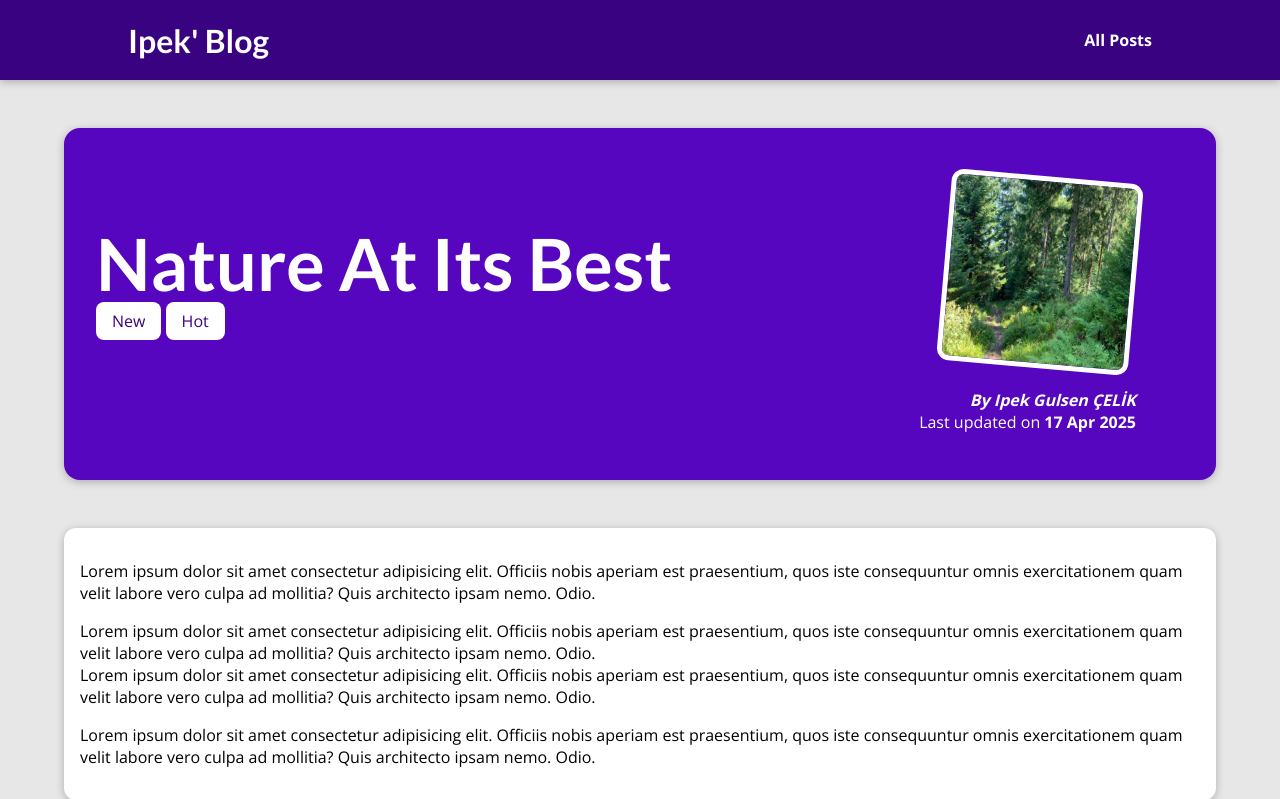
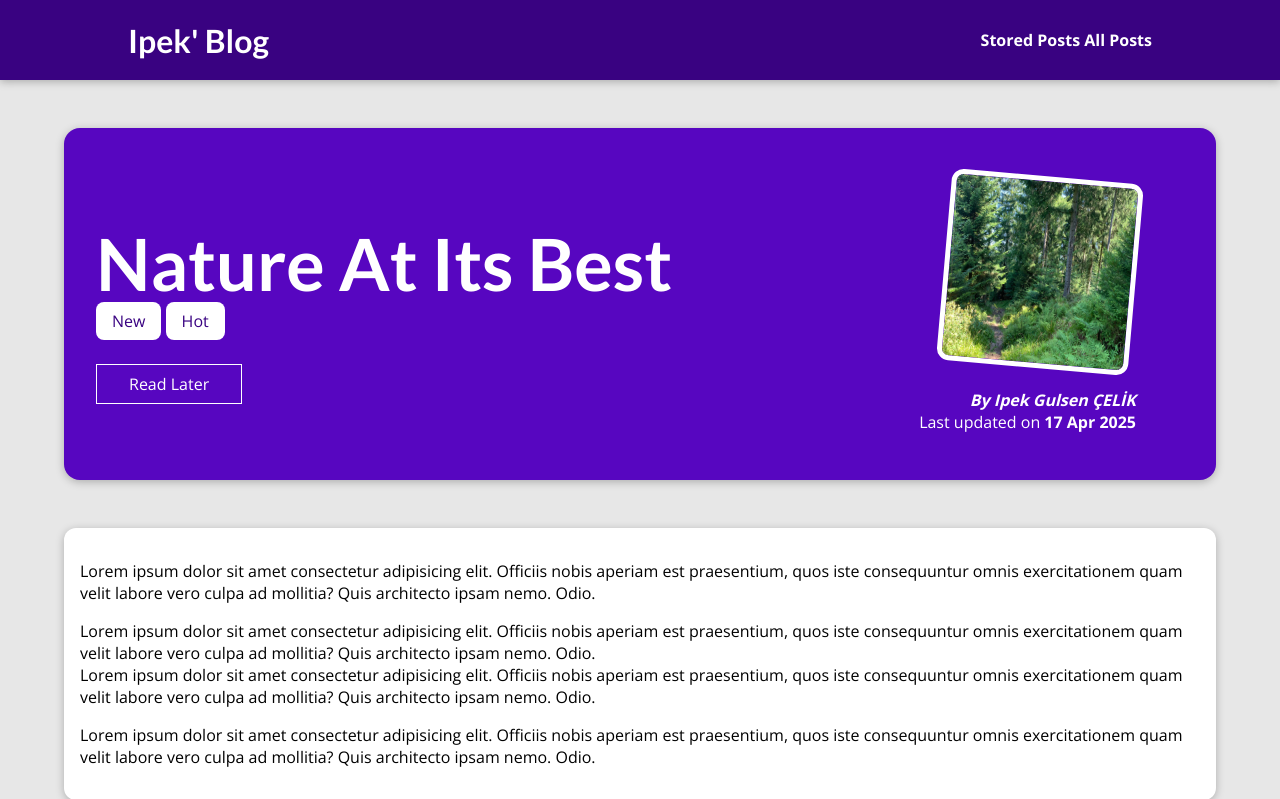
Before and after one commit to ipekgulsencelik/Django_Udemy_Course, a Django app: a page that uses my_site/templates/base.html in a window 1280 px wide. Shown: the top 799 px of the page. Run offline with Django 4.2, Linux system fonts and the light colour scheme; data comes from the database, SQL or seed files in the repository.

Commit message:
prj-blog-uploads-sessions-10-managing-read-later-via-sessions

```diff
--- a/my_site/blog/static/blog/post-detail.css
+++ b/my_site/blog/static/blog/post-detail.css
@@ -55,6 +55,25 @@ body {
 
 #summary time {
     font-weight: bold;
+}
+
+#read-later {
+    margin: 2rem 0;
+}
+
+#read-later button {
+    background-color: transparent;
+    border: 1px solid white;
+    padding: 0.5rem 2rem;
+    font: inherit;
+    color: white;
+    cursor: pointer;
+}
+
+#read-later button:hover,
+#read-later button:active {
+  background-color: white;
+  color: #390281;
 }
 
 main {
--- a/my_site/blog/templates/blog/post-detail.html
+++ b/my_site/blog/templates/blog/post-detail.html
@@ -25,6 +25,13 @@
     {% for tag in post_tags %}
       <span class="tag">{{ tag.caption }}</span>
     {% endfor %}
+  </div>
+  <div id="read-later">
+    <form action="{% url "read-later" %}" method="POST">
+      {% csrf_token %}
+      <input type="hidden" value="{{ post.id }}" name="post_id">
+      <button>Read Later</button>
+    </form>
   </div>
   <article>
     <img src="{{ post.image.url }}" alt="{{ post.title }}" />
--- a/my_site/blog/urls.py
+++ b/my_site/blog/urls.py
@@ -6,5 +6,6 @@ urlpatterns = [
     path("", views.StartingPageView.as_view(), name="starting-page"),
     path("posts", views.AllPostsView.as_view(), name="posts-page"),
     path("posts/<slug:slug>", views.SinglePostView.as_view(),
-        name="post-detail-page")  # /posts/my-first-post
+        name="post-detail-page") ,  # /posts/my-first-post
+    path("read-later", views.ReadLaterView.as_view(), name="read-later")
 ]
--- a/my_site/blog/views.py
+++ b/my_site/blog/views.py
@@ -57,3 +57,34 @@ class SinglePostView(View):
           "comments": post.comments.all().order_by("-id")
         }
         return render(request, "blog/post-detail.html", context)
+
+class ReadLaterView(View):
+    def get(self, request):
+        stored_posts = request.session.get("stored_posts")
+
+        context = {}
+
+        if stored_posts is None or len(stored_posts) == 0:
+            context["posts"] = []
+            context["has_posts"] = False
+        else:
+          posts = Post.objects.filter(id__in=stored_posts)
+          context["posts"] = posts
+          context["has_posts"] = True
+
+        return render(request, "blog/stored-posts.html", context)
+
+
+    def post(self, request):
+        stored_posts = request.session.get("stored_posts")
+
+        if stored_posts is None:
+          stored_posts = []
+
+        post_id = int(request.POST["post_id"])
+
+        if post_id not in stored_posts:
+          stored_posts.append(post_id)
+          request.session["stored_posts"] = stored_posts
+
+        return HttpResponseRedirect("/")
--- a/my_site/templates/base.html
+++ b/my_site/templates/base.html
@@ -13,6 +13,7 @@
   <header id="main-navigation">
     <h1><a href="{% url "starting-page" %}">Ipek' Blog</a></h1>
     <nav>
+      <a href="{% url "read-later" %}">Stored Posts</a>
       <a href="{% url "posts-page" %}">All Posts</a>
     </nav>
   </header>
```
Also changed, not shown: my_site/blog/templates/blog/stored-posts.html (added, +18 -0 lines).
